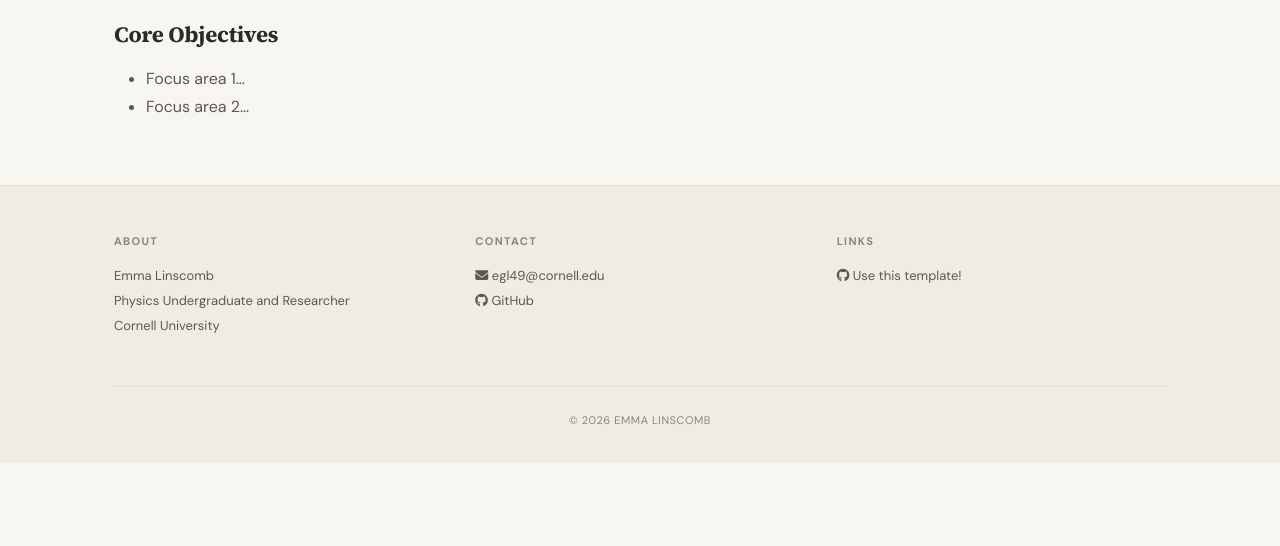
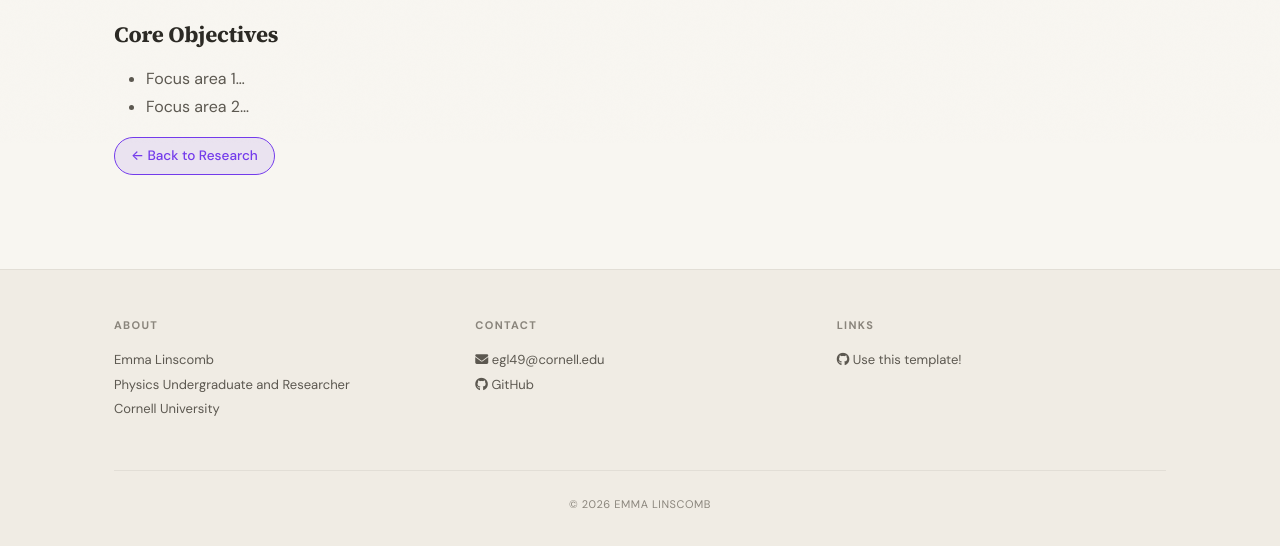
Before and after one commit to egl49/egl49.github.io, a Jekyll site: the page built from _pages/research-details/sxs.md, in a window 1280 px wide. Shown: the part 757-1303 px from the top of the page. Built offline with Jekyll 4.4.1, drawn with Linux system fonts in a browser that asks for light colours; a style sheet for code colours, icons or effects is not loaded; before the commit the page ends 1220 px from its top, so only the background shows below that.

Commit message:
Add back button link to research details
Added a back button link to the research details page.

```diff
--- a/_pages/research-details/sxs.md
+++ b/_pages/research-details/sxs.md
@@ -15,3 +15,9 @@ You can embed standard HTML or Markdown images anywhere here:
 ### Core Objectives
 * Focus area 1...
 * Focus area 2...
+
+
+<!-- Back Button Link -->
+<a href="{{ site.url }}{{ site.baseurl }}/research/" style="display: inline-block; background-color: rgba(115, 59, 235, 0.1); color: #733BEB; border: 1px solid #733BEB; padding: 6px 16px; border-radius: 20px; text-decoration: none; font-size: 0.85em; font-weight: 500; margin-bottom: 30px; transition: background 0.2s;" onmouseover="this.style.backgroundColor='rgba(115, 59, 235, 0.2)'" onmouseout="this.style.backgroundColor='rgba(115, 59, 235, 0.1)'">
+  ← Back to Research
+</a>
```
